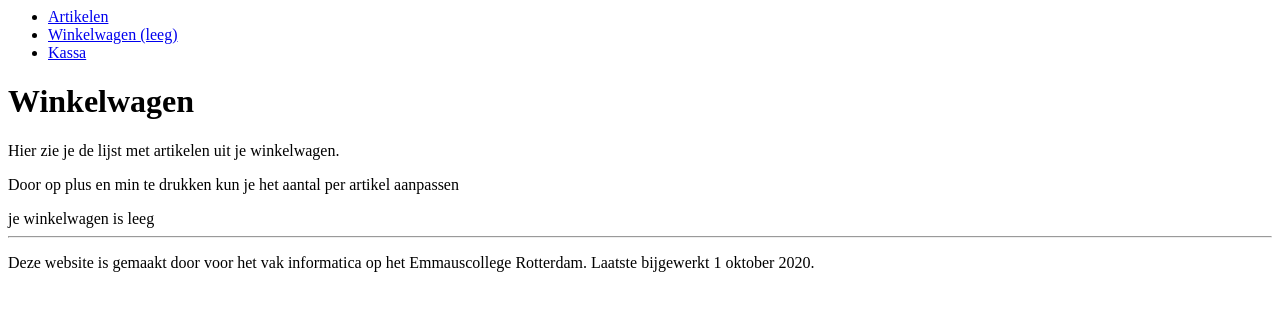
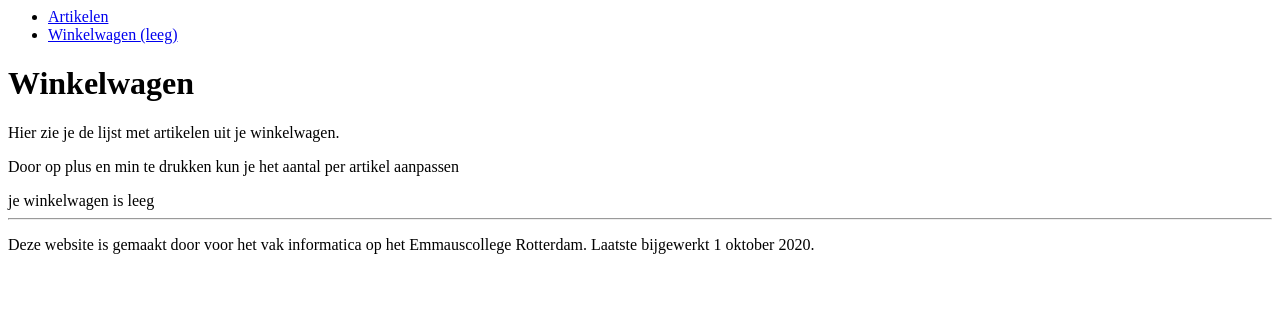
Before and after one commit to vangeest/5V-webshop-replit, a plain HTML site: page public/basket.html in a window 1280 px wide. Drawn offline with Linux system fonts and the light colour scheme.

Commit message:
removed order from index + basket

```diff
--- a/public/basket.html
+++ b/public/basket.html
@@ -8,7 +8,6 @@
       <ul>
         <li><a href="index.html">Artikelen</a></li>
         <li class="active"><a href="basket.html">Winkelwagen <span class="num_products"></span></a></li>
-        <li><a href="order.html">Kassa</a></li>
       </ul>
     </nav>
     <main>
```
Also changed, not shown: public/index.html (+0 -1 lines).
